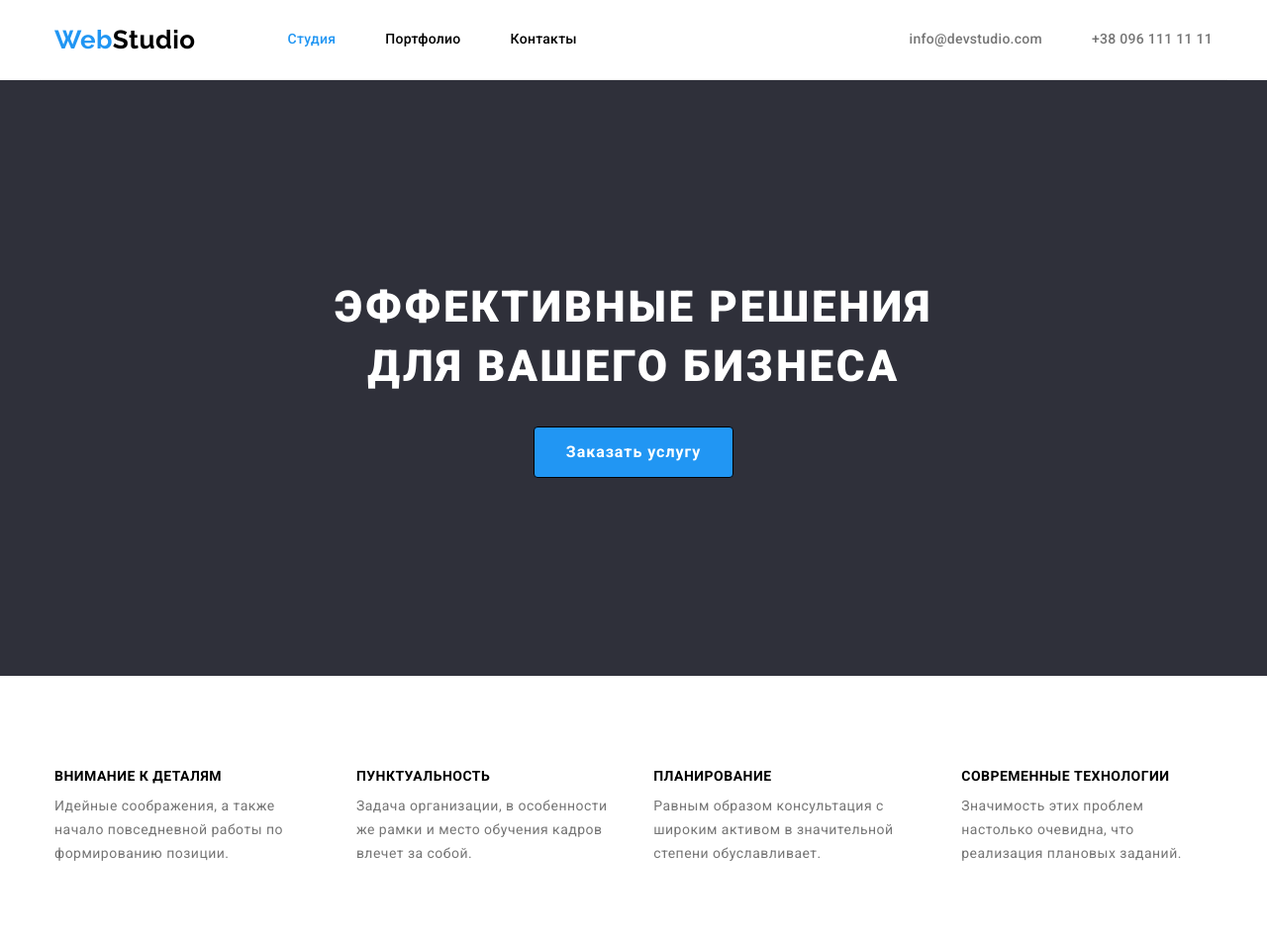
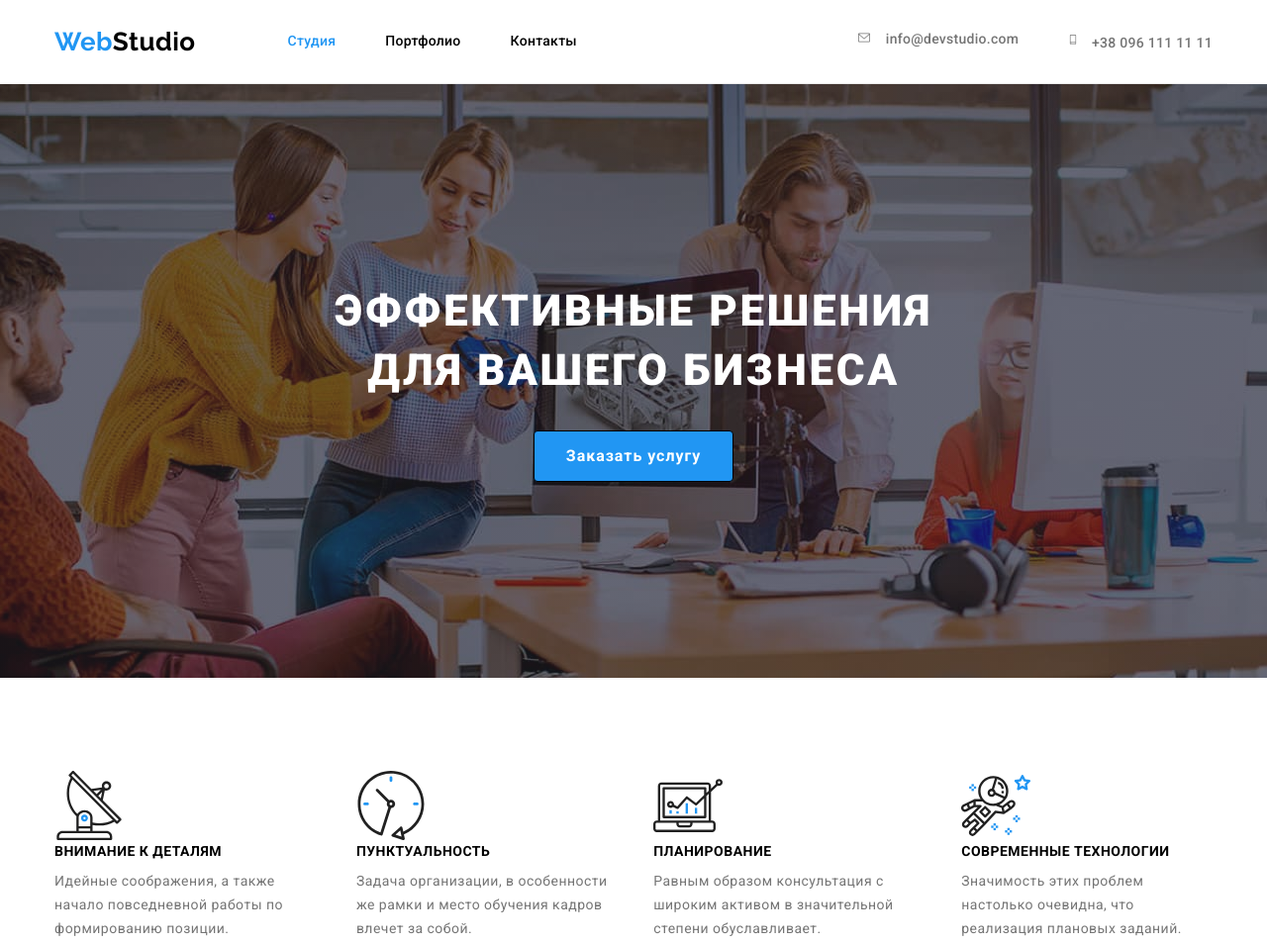
Before and after one commit to Mariiahlvk/goit-markup-hw-04, a plain HTML site: page index.html in a window 1280 px wide. Shown: the top 954 px of the page at 99% size. Drawn offline with nearby package versions, Linux system fonts and the light colour scheme.

Commit message:
Добавление спрайта

```diff
--- a/css/styles.css
+++ b/css/styles.css
@@ -12,6 +12,7 @@
   --text-color: #757575;
   --accent-color: #2196f3;
   --secondary-text-color: rgba(255, 255, 255, 0.6);
+  --button-hover-color: #188ce8;
   --white-color: #ffffff;
   --hero-footer-bg-color: #2f303a;
   --secondary-bg-color: #f5f4fa;
@@ -136,7 +137,40 @@ img {
   color: var(--accent-color);
 }
 
+.icon {
+  margin-right: 10px;
+  fill: var(--text-color);
+}
+
+.icon:hover {
+  fill: var(--accent-color);
+}
+
+.envelope {
+  width: 16px;
+  height: 12px;
+  align-self: center;
+}
+
+.smartphone {
+  width: 10px;
+  height: 16px;
+  align-self: center;
+}
+
 /* Hero */
+
+.overlay {
+  max-width: 1600px;
+  height: 600px;
+  margin-left: auto;
+  margin-right: auto;
+  background-image: linear-gradient(to right, rgba(47, 48, 58, 0.4), rgba(47, 48, 58, 0.4)),
+    url(../images/hero.jpg);
+  background-repeat: no-repeat;
+  background-size: cover;
+  background-position: center;
+}
 
 .hero {
   background-color: var(--hero-footer-bg-color);
@@ -170,6 +204,11 @@ img {
   font-size: 16px;
   line-height: 1.88;
   letter-spacing: 0.06em;
+}
+
+.hero-button:hover,
+.hero-button:focus {
+  background-color: var(--button-hover-color);
 }
 
 /* Section */
@@ -215,6 +254,11 @@ img {
   color: var(--text-color);
   font-size: 14px;
   line-height: 1.71;
+}
+
+.features-icon {
+  width: 70px;
+  height: 70px;
 }
 
 /* Work list */
--- a/index.html
+++ b/index.html
@@ -29,15 +29,27 @@
         </nav>
         <ul class="contacts">
           <li class="item">
-            <a href="mailto:info@devstudio.com" class="link">info@devstudio.com</a>
+            <a href="mailto:info@devstudio.com" class="link">
+              <svg class="icon envelope">
+                <use href="./images/icons.svg#icon-envelope"></use>
+              </svg>
+              info@devstudio.com</a
+            >
           </li>
-          <li class="item"><a href="tel:+380961111111" class="link">+38 096 111 11 11</a></li>
+          <li class="item">
+            <a href="tel:+380961111111" class="link">
+              <svg class="icon smartphone">
+                <use href="./images/icons.svg#icon-smartphone"></use>
+              </svg>
+              +38 096 111 11 11</a
+            >
+          </li>
         </ul>
       </div>
     </header>
     <!--Герой-->
     <main>
-      <section class="hero">
+      <section class="hero overlay">
         <div class="container">
           <h1 class="hero-title">Эффективные решения для вашего бизнеса</h1>
           <button type="button" class="hero-button">Заказать услугу</button>
@@ -49,24 +61,44 @@
           <h2 hidden>Положительные качества</h2>
           <ul class="features">
             <li class="item">
+              <div class="features-thumb">
+                <svg class="features-icon">
+                  <use href="./images/icons.svg#icon-antenna"></use>
+                </svg>
+              </div>
               <h3 class="features-title">Внимание к деталям</h3>
               <p class="features-text">
                 Идейные соображения, а также начало повседневной работы по формированию позиции.
               </p>
             </li>
             <li class="item">
+              <div class="features-thumb">
+                <svg class="features-icon">
+                  <use href="./images/icons.svg#icon-clock"></use>
+                </svg>
+              </div>
               <h3 class="features-title">Пунктуальность</h3>
               <p class="features-text">
                 Задача организации, в особенности же рамки и место обучения кадров влечет за собой.
               </p>
             </li>
             <li class="item">
+              <div class="features-thumb">
+                <svg class="features-icon">
+                  <use href="./images/icons.svg#icon-diagram"></use>
+                </svg>
+              </div>
               <h3 class="features-title">Планирование</h3>
               <p class="features-text">
                 Равным образом консультация с широким активом в значительной степени обуславливает.
               </p>
             </li>
             <li class="item">
+              <div class="features-thumb">
+                <svg class="features-icon">
+                  <use href="./images/icons.svg#icon-astronaut"></use>
+                </svg>
+              </div>
               <h3 class="features-title">Современные технологии</h3>
               <p class="features-text">
                 Значимость этих проблем настолько очевидна, что реализация плановых заданий.
```
Also changed, not shown: images/hero.jpg (added), images/icons.svg (added).
